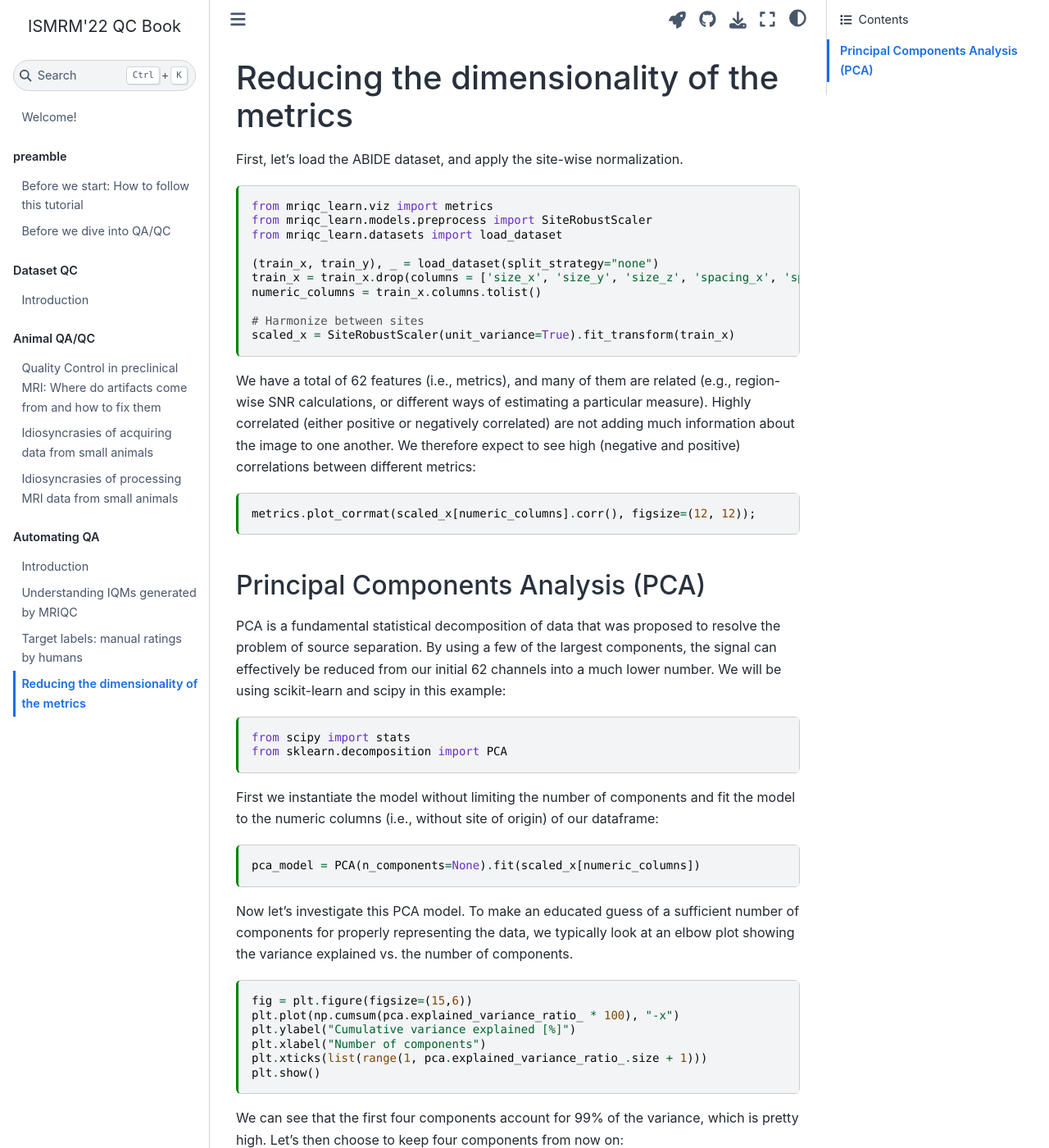
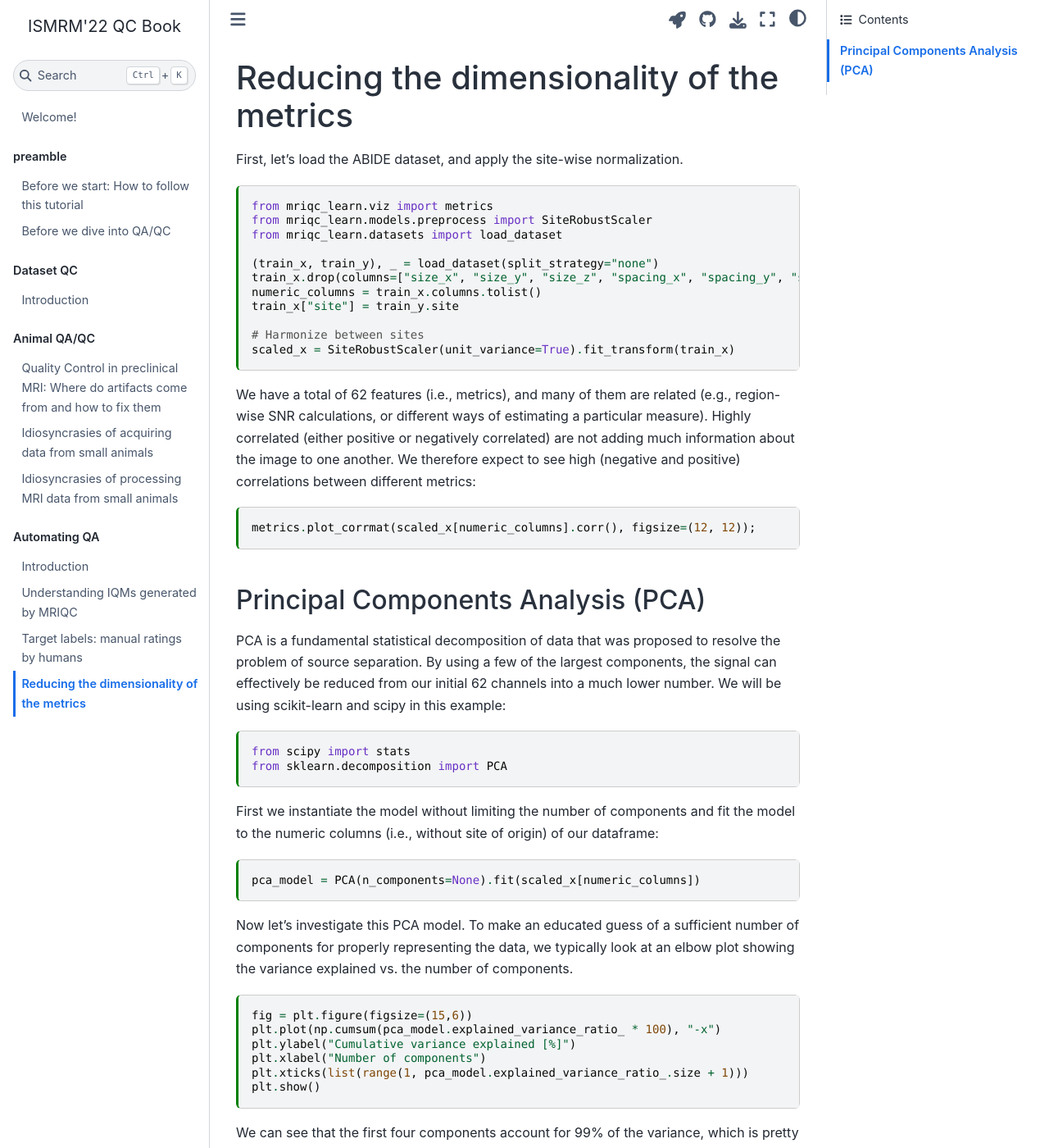
Before and after one commit to nipreps/qc-book, a Jupyter Book: the page built from docs/auto-qc/dimensionality_reduction.md, in a window 1280 px wide and 1400 px high. Shown: the whole window at 82% size. Built offline with Jupyter Book 1.0.4 settings and Sphinx 7.4.7 and the Sphinx Book theme 1.1.4, drawn with Linux system fonts in a browser that asks for light colours; pages that are not in the unit, such as notebooks, are missing from menus.

Commit message:
fix: several issues in new notebook

````diff
--- a/docs/auto-qc/dimensionality_reduction.md
+++ b/docs/auto-qc/dimensionality_reduction.md
@@ -37,8 +38,9 @@ from mriqc_learn.models.preprocess import SiteRobustScaler
 from mriqc_learn.datasets import load_dataset
 
 (train_x, train_y), _ = load_dataset(split_strategy="none")
-train_x = train_x.drop(columns = ['size_x', 'size_y', 'size_z', 'spacing_x', 'spacing_y', 'spacing_z'], inplace = False)
+train_x.drop(columns=["size_x", "size_y", "size_z", "spacing_x", "spacing_y", "spacing_z"])
 numeric_columns = train_x.columns.tolist()
+train_x["site"] = train_y.site
 
 # Harmonize between sites
 scaled_x = SiteRobustScaler(unit_variance=True).fit_transform(train_x)
@@ -74,10 +76,10 @@ To make an educated guess of a sufficient number of components for properly repr
 
 ```{code-cell} python
 fig = plt.figure(figsize=(15,6))
-plt.plot(np.cumsum(pca.explained_variance_ratio_ * 100), "-x")
+plt.plot(np.cumsum(pca_model.explained_variance_ratio_ * 100), "-x")
 plt.ylabel("Cumulative variance explained [%]")
 plt.xlabel("Number of components")
-plt.xticks(list(range(1, pca.explained_variance_ratio_.size + 1)))
+plt.xticks(list(range(1, pca_model.explained_variance_ratio_.size + 1)))
 plt.show()
 ```
 
@@ -91,7 +93,7 @@ n_components = 4
 Components are no more than linear decomposition of the original metrics, so let's now look at the coefficients that correspond to the IQMs for each of those first four components:
 
 ```{code-cell} python
-basis = pca.components_[:n_components,:]
+basis = pca_model.components_[:n_components,:]
 fig, axs = plt.subplots(1, 4, sharex=False, sharey=False, figsize=(24, 6))
 for k in range(basis.shape[0]):
     axs[k].plot(np.abs(basis[k,:]), "x")
````
Also changed, not shown: other parts of docs/auto-qc/dimensionality_reduction.md (+1 -0 lines).
